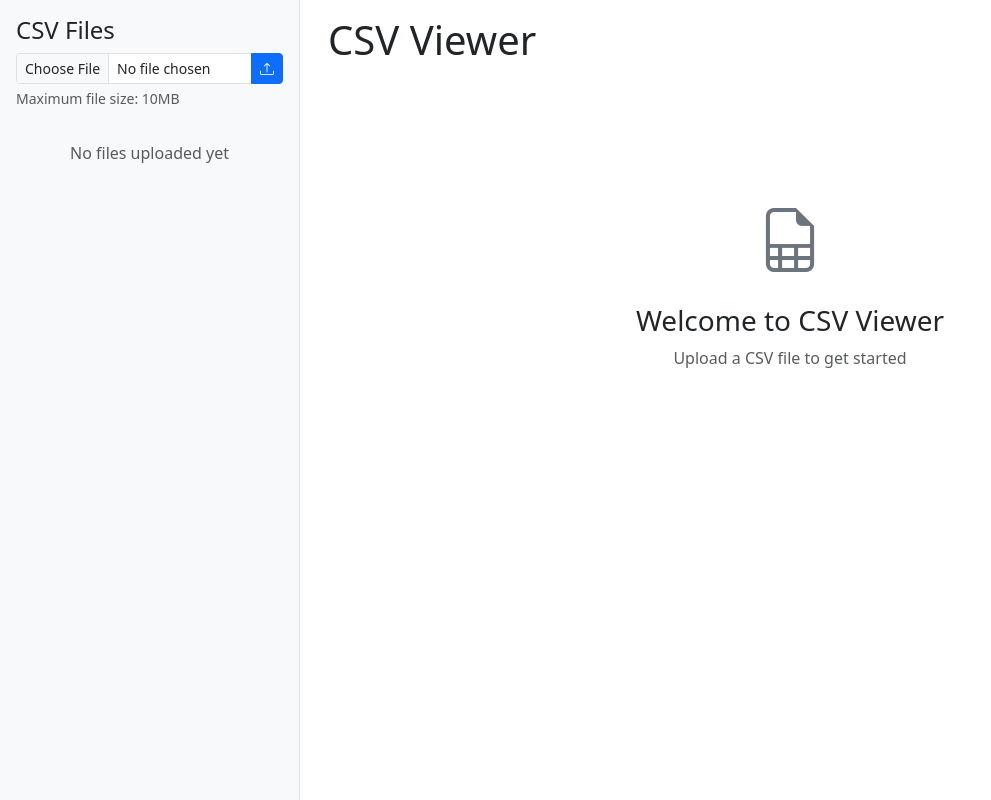
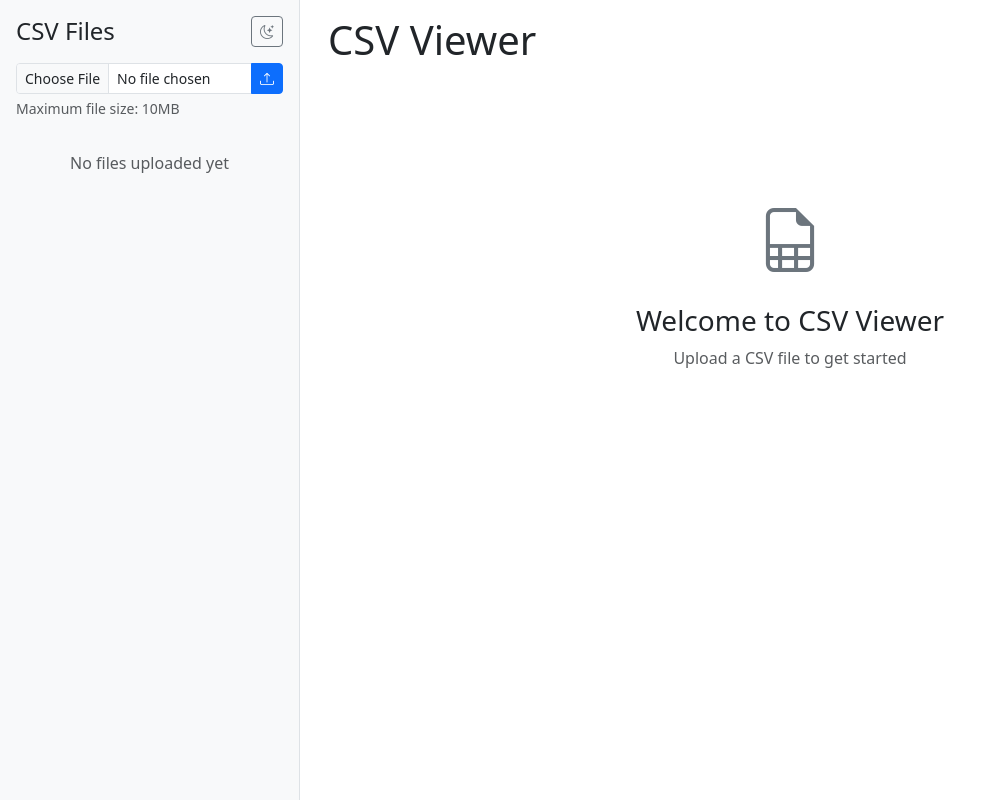
Before and after one commit to Sudhss/CSV-Reader, a Flask app: page / in a window 1280 px wide. Shown: the whole page, without its empty margins (0-991 px from the left). Run offline with Flask 3, Linux system fonts and the light colour scheme; parts of the project's set-up code (start-up, migrations or seed data) failed here and were passed over; some libraries are stand-ins or nearby versions.

Commit message:
feat : dark mode added

```diff
--- a/templates/index.html
+++ b/templates/index.html
@@ -118,7 +168,12 @@
 <body>
     <!-- Sidebar -->
     <div class="sidebar" id="sidebar">
-        <h4>CSV Files</h4>
+        <div class="d-flex justify-content-between align-items-center mb-3">
+            <h4 class="mb-0">CSV Files</h4>
+            <button id="themeToggle" class="btn btn-sm btn-outline-secondary" title="Toggle Dark Mode">
+                <i class="bi bi-moon-stars"></i>
+            </button>
+        </div>
         <div class="mb-3">
             <form id="uploadForm" class="mb-3">
                 <div class="input-group">
@@ -222,6 +277,38 @@
         // Constants
         const MAX_FILE_SIZE_MB = 10;
         const MAX_FILE_SIZE_BYTES = MAX_FILE_SIZE_MB * 1024 * 1024;
+
+        // Theme toggle functionality
+        const themeToggle = document.getElementById('themeToggle');
+        const themeIcon = themeToggle.querySelector('i');
+
+        // Check for saved theme preference or use system preference
+        const savedTheme = localStorage.getItem('theme') ||
+                          (window.matchMedia('(prefers-color-scheme: dark)').matches ? 'dark' : 'light');
+
+        // Apply the saved theme
+        document.documentElement.setAttribute('data-bs-theme', savedTheme);
+        updateThemeIcon(savedTheme);
+
+        // Toggle theme on button click
+        themeToggle.addEventListener('click', () => {
+            const currentTheme = document.documentElement.getAttribute('data-bs-theme');
+            const newTheme = currentTheme === 'dark' ? 'light' : 'dark';
+
+            document.documentElement.setAttribute('data-bs-theme', newTheme);
+            localStorage.setItem('theme', newTheme);
+            updateThemeIcon(newTheme);
+        });
+
+        function updateThemeIcon(theme) {
+            if (theme === 'dark') {
+                themeIcon.className = 'bi bi-sun';
+                themeToggle.title = 'Switch to Light Mode';
+            } else {
+                themeIcon.className = 'bi bi-moon-stars';
+                themeToggle.title = 'Switch to Dark Mode';
+            }
+        }
 
         // Update max file size display
         document.getElementById('maxFileSize').textContent = MAX_FILE_SIZE_MB;
```
Also changed, not shown: other parts of templates/index.html (+50 -0 lines).
